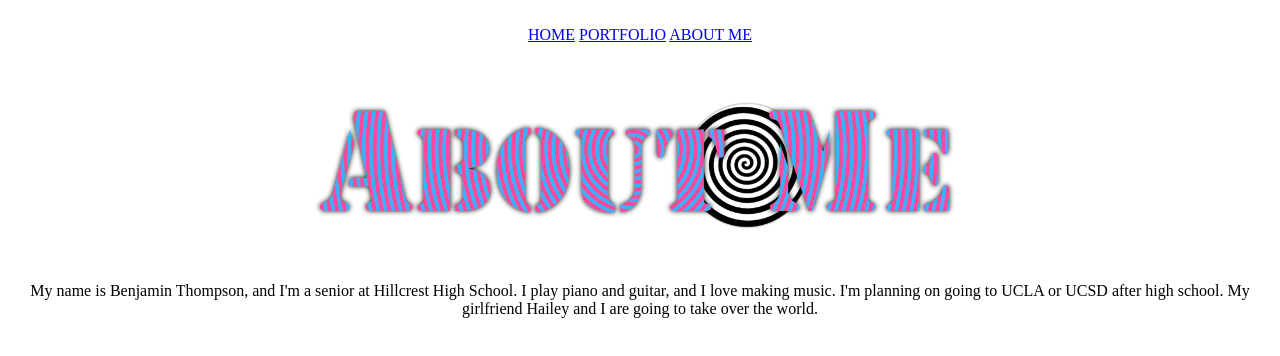
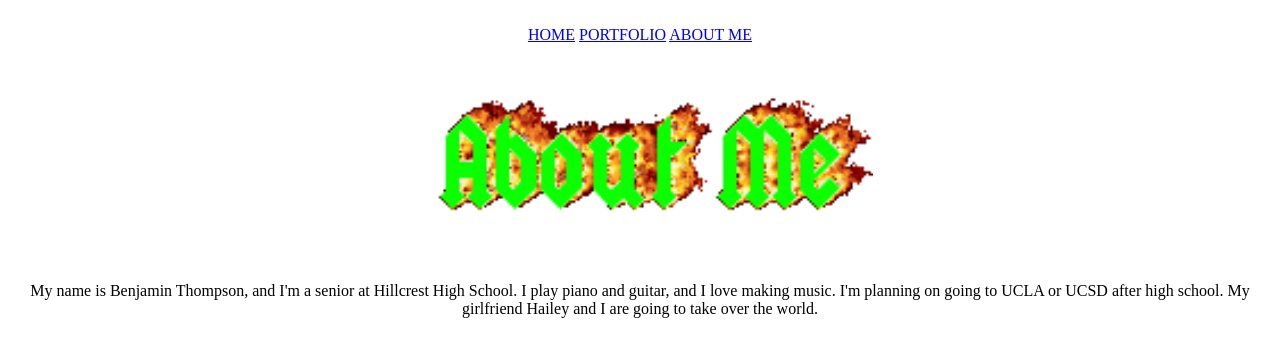
Before and after one commit to bentheperson/bentheperson.github.io, a plain HTML site: page aboutme.html in a window 1280 px wide. Drawn offline with Linux system fonts and the light colour scheme.

Commit message:
About Me GIF

```diff
--- a/aboutme.html
+++ b/aboutme.html
@@ -14,7 +14,7 @@
     <a href="aboutme.html">ABOUT ME</a>
     </center>
     <br>
-    <center><img src="images/aboutmebanner.png" height="200"></center>
+    <center><img src="images/aboutmelogo.gif.gif" height="200"></center>
     <center>
       <p>My name is Benjamin Thompson, and I'm a senior at Hillcrest High School. I play piano and guitar, and I love making music. I'm planning on going to UCLA or UCSD after high school. My girlfriend Hailey and I are going to take over the world.</p>
     </center>
```
Also changed, not shown: portfolio.html (+2 -1 lines), images/aboutmelogo.gif.gif (added).
